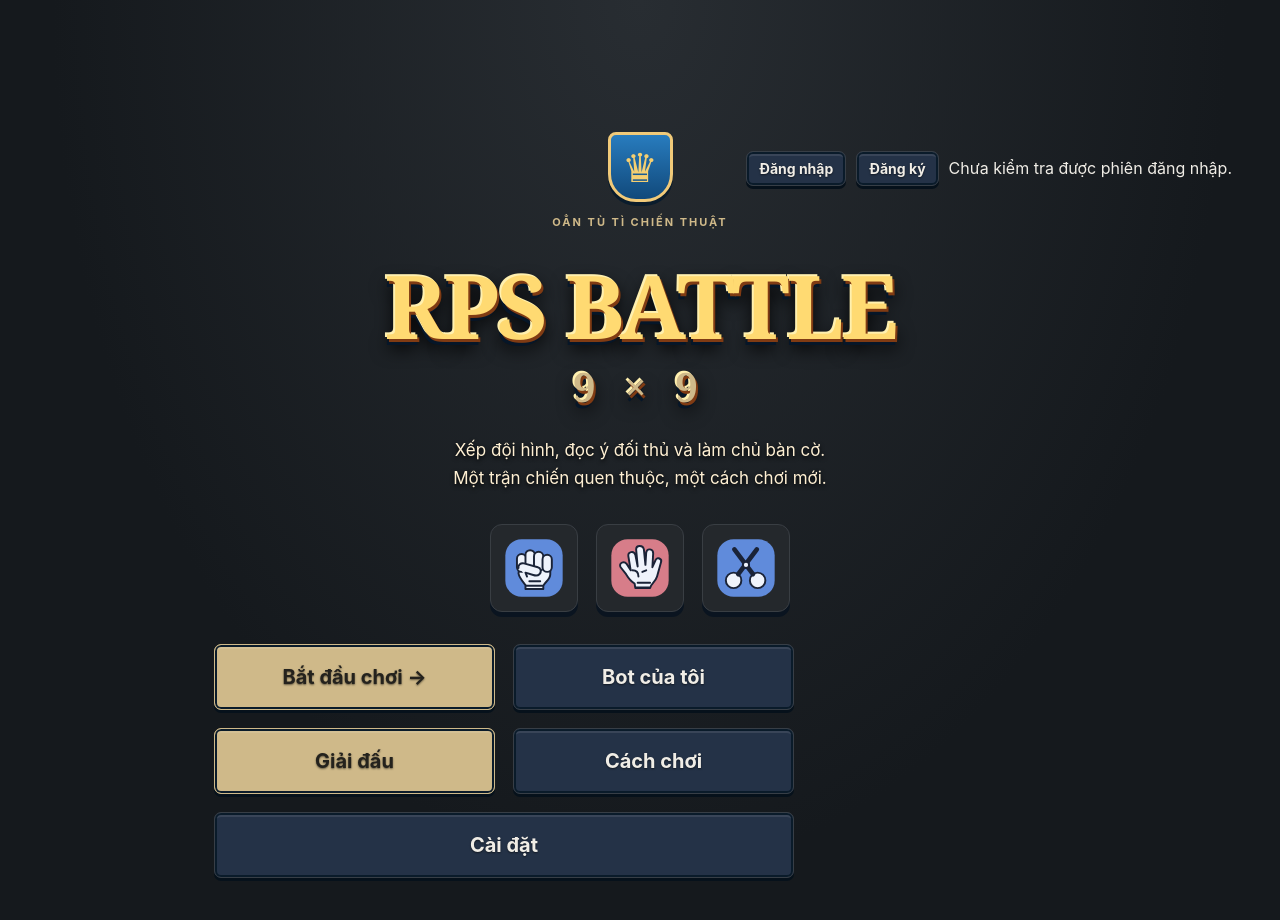
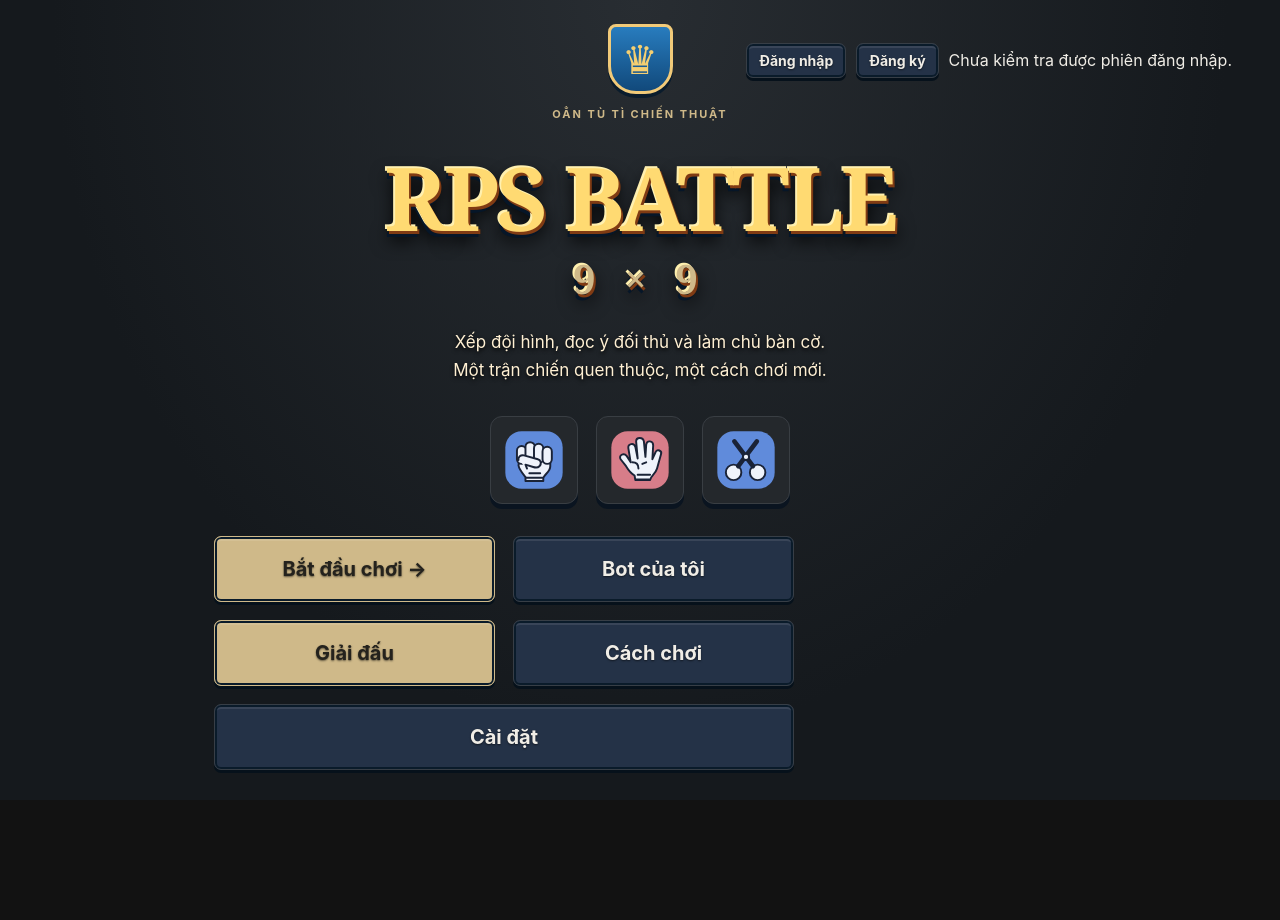
Before and after one commit to nloq09/oantuti, a website with bundled scripts: page client/index.html in a window 1280 px wide. After the commit the page ends 800 px from the top, so only its background shows below. Built offline with nearby package versions, Linux system fonts and the light colour scheme; files whose address does not match are found by name.

Commit message:
Remove excess home page spacing and scrolling

```diff
--- a/client/css/account.css
+++ b/client/css/account.css
@@ -2,7 +2,9 @@
 .account-nav .button, .account-nav button {font-size:14px; padding:8px 12px;}
 .site-account-nav {padding:16px clamp(16px,4vw,48px); margin:0; min-height:72px;}
 .account-actions {display:flex; flex-wrap:wrap; align-items:center; justify-content:flex-end; gap:10px; margin-left:auto; max-width:100%;}
-.home-account-nav {justify-content:flex-end; padding:16px clamp(16px,4vw,48px); margin:0; min-height:72px; position:relative; top:132px;}
+.home-account-nav {justify-content:flex-end; padding:16px clamp(16px,4vw,48px); margin:0; min-height:72px; position:absolute; left:0; right:0; top:24px;}
+.home-page .hero {padding-top:24px; padding-bottom:12px;}
+.home-page .hero .actions {margin-bottom:0;}
 .account-actions .account-name {margin-left:0;}
 .home-account-nav .account-name {margin-left:0;}
 .account-nav [aria-current=page] {border-color:#fff1bc; background:linear-gradient(#31668e,#193d5d);}
@@ -35,8 +37,7 @@
 .match-outcome.WIN {color:#286944;} .match-outcome.LOSS {color:#a53232;}
 .pagination {display:flex; flex-wrap:wrap; gap:14px; justify-content:center; align-items:center; margin-top:24px;}
 [hidden] {display:none!important;}
-@media(max-width:1100px) {.home-account-nav:has(.account-name) {top:24px;} }
-@media(max-width:600px) {.home-account-nav {top:110px;} }
-@media(max-width:520px) {.home-account-nav {top:24px;} }
+@media(max-width:1100px) {.home-account-nav:has(.account-name) {position:static;} }
+@media(max-width:520px) {.home-account-nav {position:static;} }
 @media(max-width:900px) {.account-columns {grid-template-columns:1fr;} }
 @media(max-width:700px) {.account-page {padding:0 14px 30px; margin-top:20px;} .account-columns {grid-template-columns:1fr;} .account-stats {grid-template-columns:repeat(2,1fr);} .account-name {margin-left:0;} .account-details {grid-template-columns:1fr; gap:6px;} .account-details dd {margin-bottom:12px;} .auth-panel {margin:20px auto;} }
--- a/client/index.html
+++ b/client/index.html
@@ -9,7 +9,7 @@
     <link rel="stylesheet" href="/css/battle-theme.css" />
     <link rel="stylesheet" href="/css/account.css">
   </head>
-  <body>
+  <body class="home-page">
     <nav class="account-nav site-account-nav home-account-nav" data-account-nav="home" aria-label="Tài khoản"><div class="account-actions"><a class="button" href="/login.html">Đăng nhập</a><a class="button" href="/register.html">Đăng ký</a></div></nav>
     <main class="hero">
       <span class="hero-mark" aria-hidden="true">♛</span>
```
